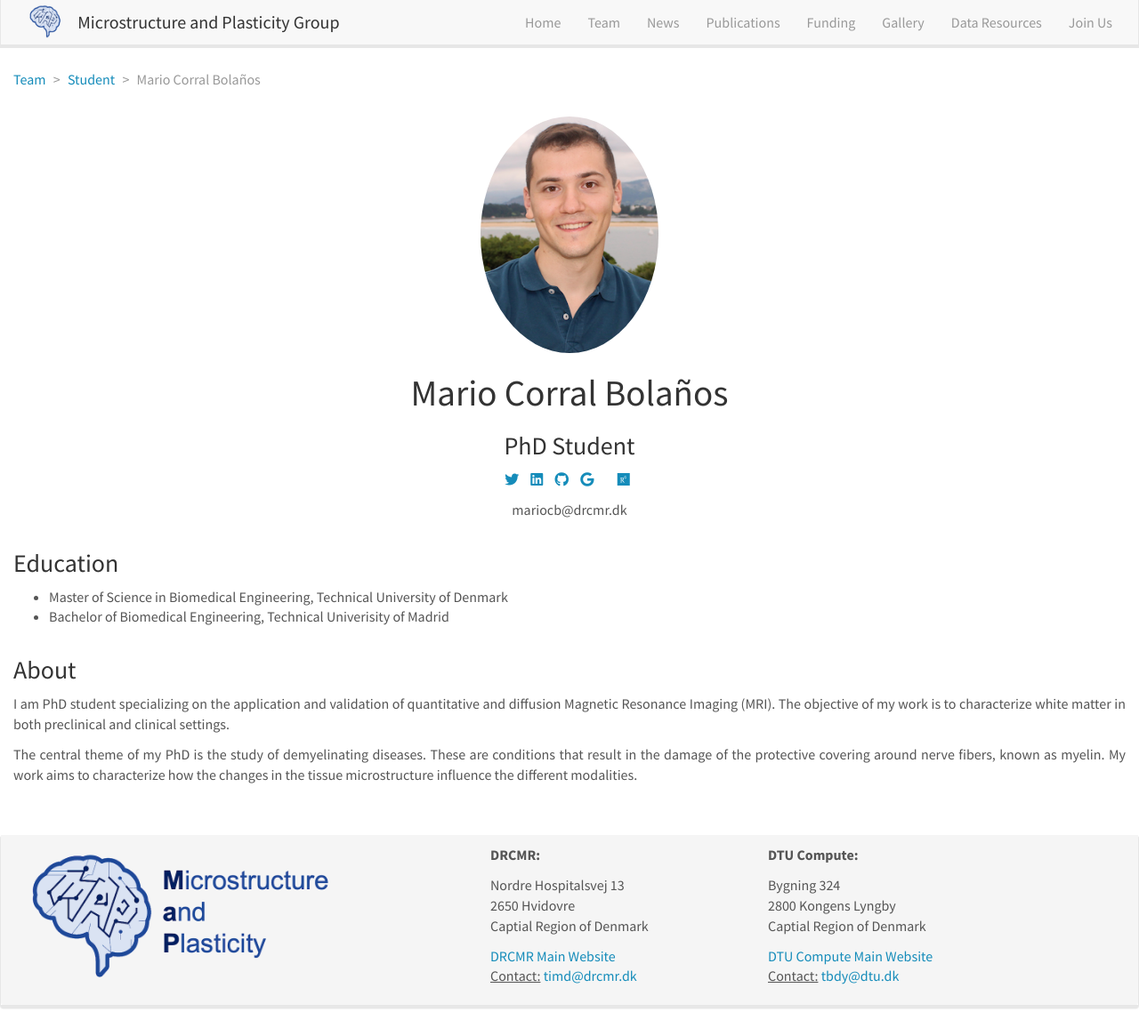
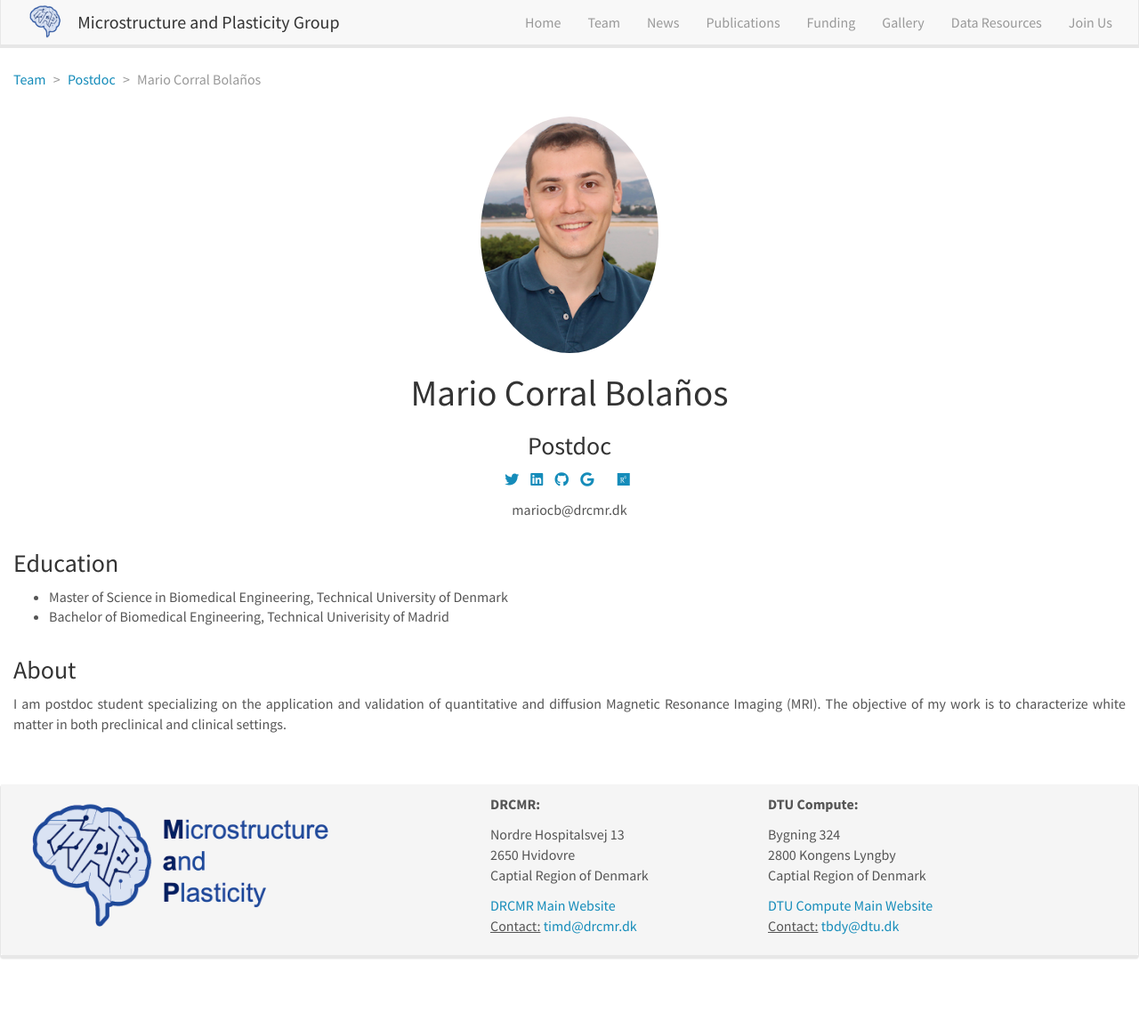
Before and after one commit to MaP-science/MaPWebsite, a Jekyll site: the page built from _pages/team/_posts/2022-01-20-mario.md, in a window 1280 px wide and 1156 px high. Shown: the whole window at 89% size. Built offline with Jekyll 4.4.1, drawn with Linux system fonts in a browser that asks for light colours; nearby versions of some CDN libraries; a style sheet for code colours, icons or effects is not loaded.

```diff
--- a/_pages/team/_posts/2022-01-20-mario.md
+++ b/_pages/team/_posts/2022-01-20-mario.md
@@ -1,9 +1,9 @@
 ---
 layout: member
-category: student
+category: postdoc
 title: Mario Corral Bolaños
 image: mario.png
-role: PhD Student
+role: Postdoc
 permalink: 'team/mario'
 email: mariocb@drcmr.dk
 social:
@@ -19,6 +19,4 @@
  - Bachelor of Biomedical Engineering, Technical Univerisity of Madrid
 ---
 
-I am PhD student specializing on the application and validation of quantitative and diffusion Magnetic Resonance Imaging (MRI). The objective of my work is to characterize white matter in both preclinical and clinical settings.
-
-The central theme of my PhD is the study of demyelinating diseases. These are conditions that result in the damage of the protective covering around nerve fibers, known as myelin. My work aims to characterize how the changes in the tissue microstructure influence the different modalities.
+I am postdoc student specializing on the application and validation of quantitative and diffusion Magnetic Resonance Imaging (MRI). The objective of my work is to characterize white matter in both preclinical and clinical settings.
```
Also changed, not shown: _data/news.yml (+10 -0 lines), _pages/gallery.md (+10 -0 lines), _pages/team/_posts/2025-09-14-vittoria.md (deleted, +0 -20 lines), 1 other file.
